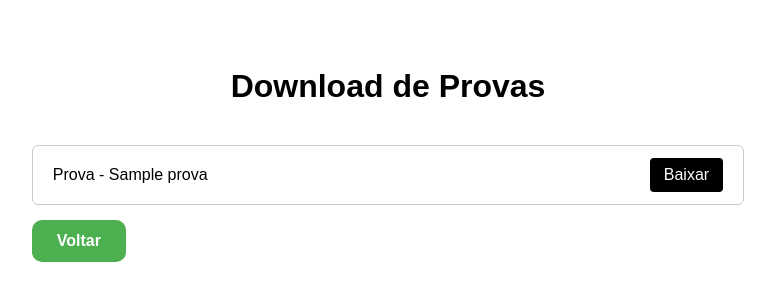
After one commit to vitor1209/localizarQuestoes, a Flask app: template templates/provas.html in a window 1280 px wide. The commit adds this page. Shown: the top 301 px of the page, without its empty margins (252-1027 px from the left). Run offline with Flask 3, Linux system fonts and the light colour scheme; the template is opened without the code that fills it: most values are stand-ins (such as "Sample title", 1, 10 or a date in 2020).

Commit message:
Add files via upload

```diff
--- /dev/null
+++ b/templates/provas.html
@@ -0,0 +1,78 @@
+<!DOCTYPE html>
+<html lang="pt-br">
+<head>
+  <meta charset="UTF-8">
+  <title>Download de Provas</title>
+  <style>
+    body {
+      font-family: arial,sans-serif;
+      padding: 3%;
+    }
+
+    h1 {
+      text-align: center;
+      margin-bottom: 40px;
+    }
+
+    .provas-container {
+        width: 60%;
+        margin-left: 20%;
+        margin-right: 20%;
+      }
+
+    .prova {
+      display: flex;
+      justify-content: space-between;
+      align-items: center;
+      border: 1px solid #ccc;
+      padding: 12px 20px;
+      margin-bottom: 15px;
+      border-radius: 6px;
+    }
+
+    .prova a {
+      text-decoration: none;
+      background-color: #000;
+      color: #fff;
+      padding: 8px 14px;
+      border-radius: 4px;
+    }
+
+    .prova a:hover {
+      background-color: #444;
+    }
+
+    .botao-voltar {
+        display: inline-block;
+        padding: 12px 25px;
+        background-color: #4caf50;
+        color: white;
+        font-weight: bold;
+        border: none;
+        border-radius: 10px;
+        text-decoration: none;
+        transition: background 0.3s ease;
+      }
+
+      .botao-voltar:hover {
+        background-color: #45a049;
+      }
+  </style>
+</head>
+<body>
+
+  <h1>Download de Provas</h1>
+
+  <div class="provas-container">
+
+  {% for prova in pdf %}
+    <div class="prova">
+        <span>Prova - {{prova}}</span>
+        <a href="static\pdfs\{{prova}}" download>Baixar</a>
+    </div>
+  {% endfor %}
+
+  <a href="/" class="botao-voltar">Voltar</a>
+</div>
+</body>
+</html>
--- a/templates/resultado.html
+++ b/templates/resultado.html
@@ -59,7 +59,7 @@
     <div class="resultado" >
         {% for imagem in imagens %}
             {% set num = resultado['numero_questao'].index[loop.index0] %}
-            <p>{{resultado['numero_questao'][num]}}</p>
+            <p>Semestre: {{resultado['semestre'][num]}} Ano: {{resultado['ano'][num]}} {{resultado['numero_questao'][num]}}</p>
                 <img src="{{imagem}}" style="width: 50%; margin-bottom: 20px;">
                 <br>
             {{"-" * 50}}
@@ -67,6 +67,7 @@
         {% endfor %}
     </div>
     <a href="/" class="botao-voltar">Voltar</a>
+    <a href="/provas" class="botao-voltar">Baixar pdf</a>
   </div>
 </body>
 </html>
```
Also changed, not shown: templates/index.html (+64 -6 lines).
